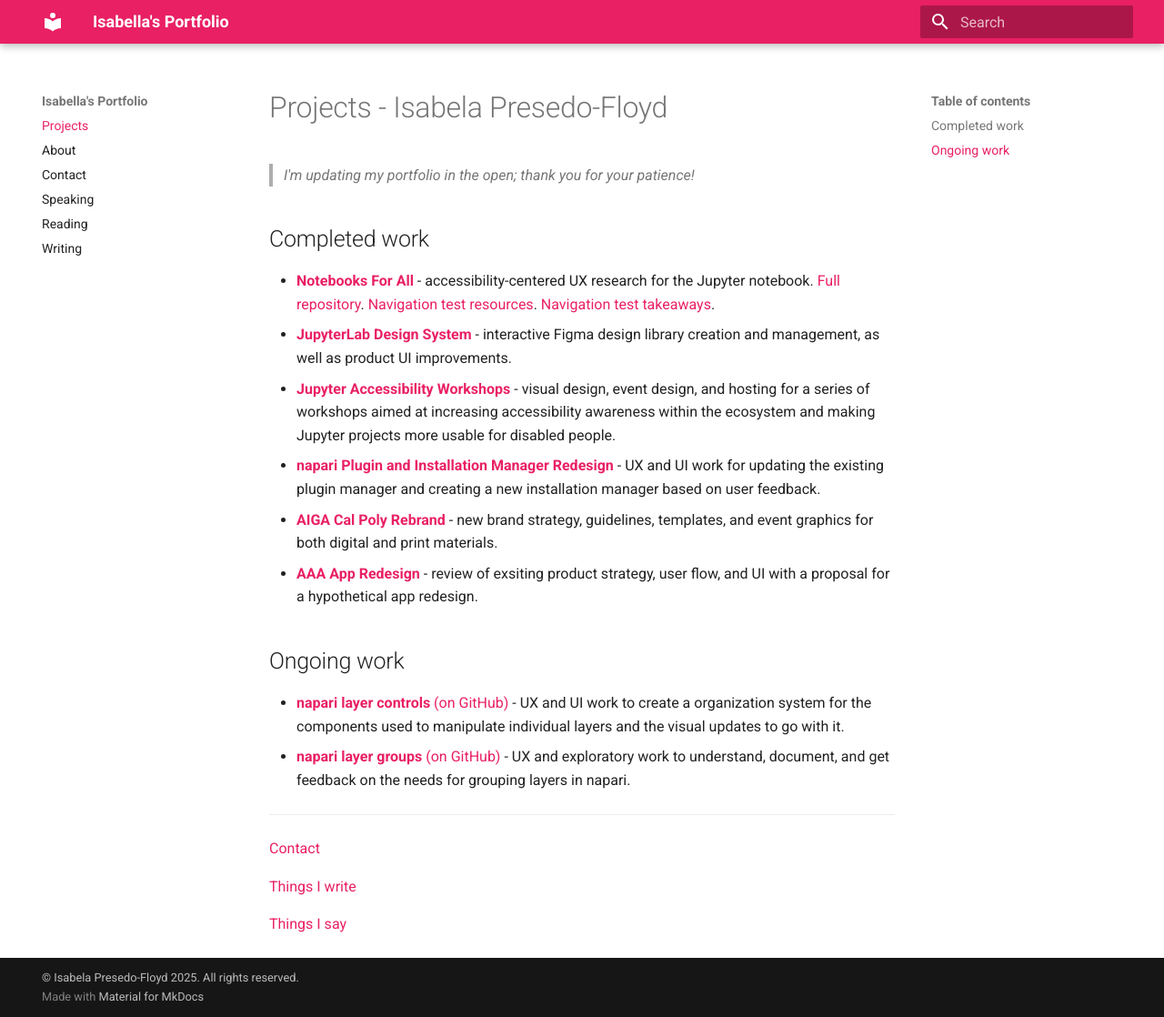
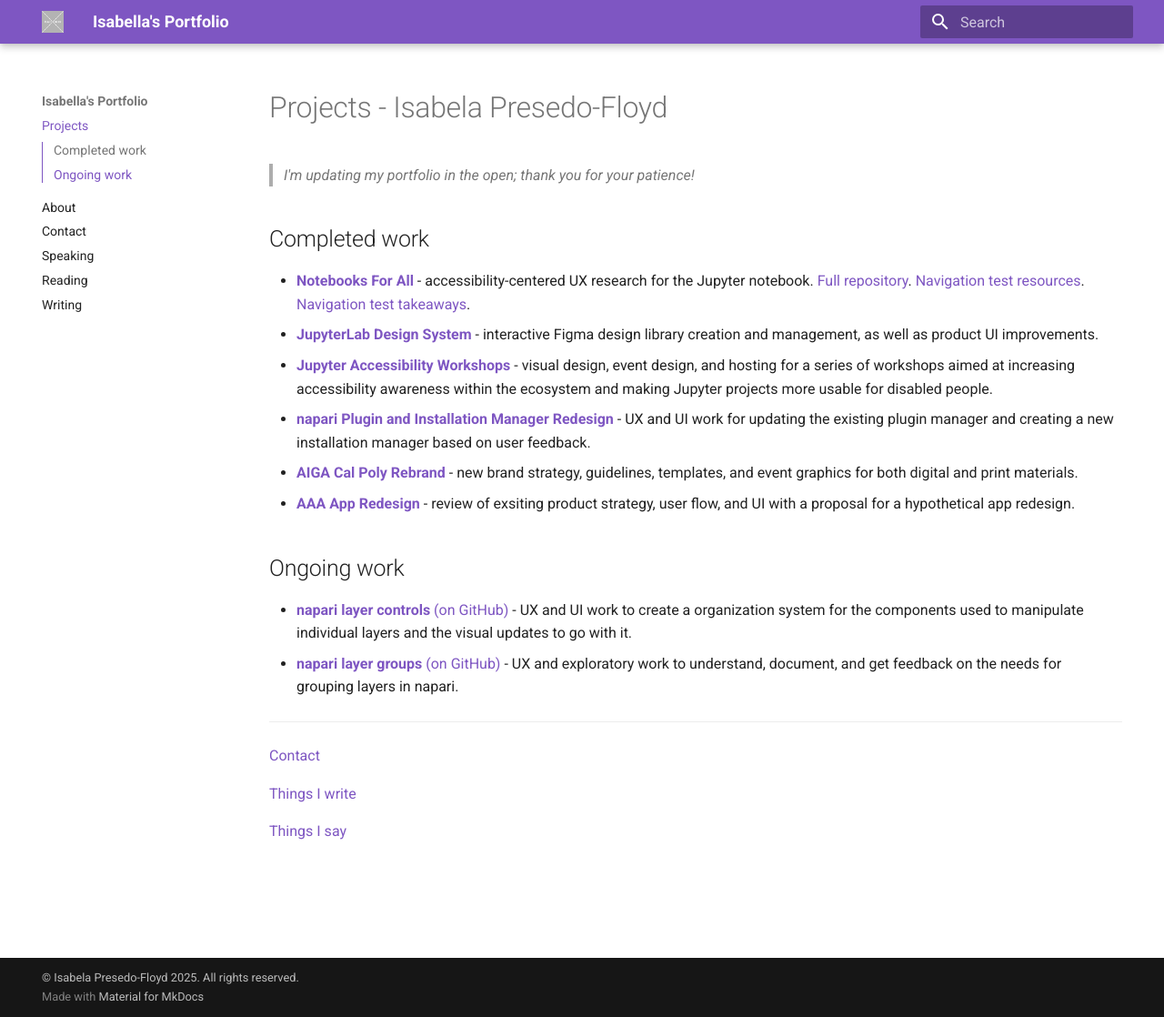
Before and after one commit to isabela-pf/portfolio, an MkDocs documentation site: the page built from docs/index.md, in a window 1280 px wide and 1118 px high. Shown: the whole window at 91% size. Built offline with MkDocs 1.6.1 and Material for MkDocs 9.7.7, drawn with Linux system fonts in a browser that asks for light colours; plug-ins that fetch from the network failed and are left out.

Commit message:
assets, config tweaks, more stuff added to gitignore

```diff
--- a/mkdocs.yml
+++ b/mkdocs.yml
@@ -4,15 +4,22 @@ site_url: https://isabela-pf.github.io/portfolio/
 theme:
     name: material
 
+    logo: assets/placeholder.png
+    favicon: assets/isabella.png
+
     # https://squidfunk.github.io/mkdocs-material/setup/changing-the-colors/
     palette:
         scheme: default
-        primary: pink
+        primary: deep purple
 
     features:
         - toc.follow
+        - toc.integrate
+        - navigation.instant
+        - content.tooltips
 
 plugins:
+    - privacy
     - search
 
 # https://squidfunk.github.io/mkdocs-material/setup/setting-up-the-footer/#copyright-notice
@@ -22,6 +29,11 @@ copyright: © Isabela Presedo-Floyd 2025. All rights reserved.
 markdown_extensions:
     - admonition
 
+    - attr_list
+    - pymdownx.emoji:
+        emoji_index: !!python/name:material.extensions.emoji.twemoji
+        emoji_generator: !!python/name:material.extensions.emoji.to_svg
+
 # https://squidfunk.github.io/mkdocs-material/setup/setting-up-navigation/
 nav:
     - Projects: index.md
```
Also changed, not shown: docs/assets/isabella.png (added), docs/assets/placeholder.png (added), 1 other file.
